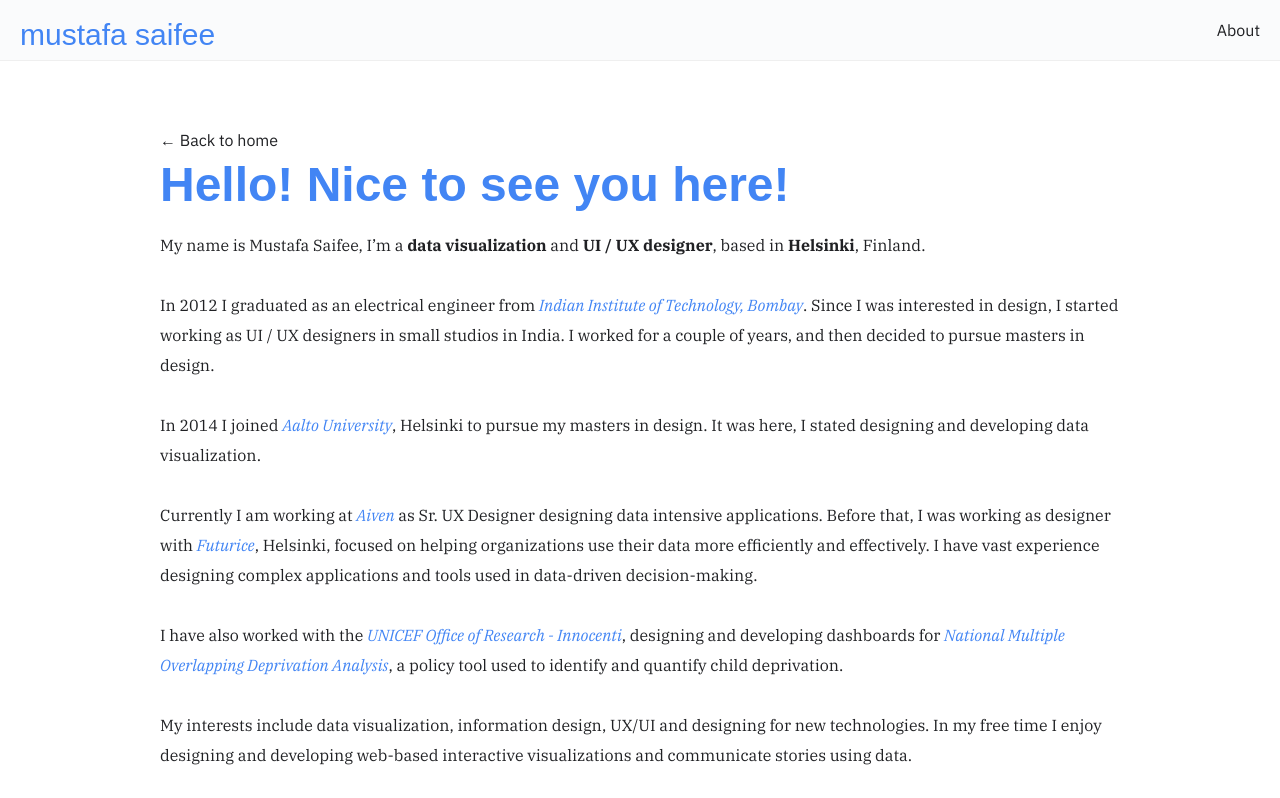
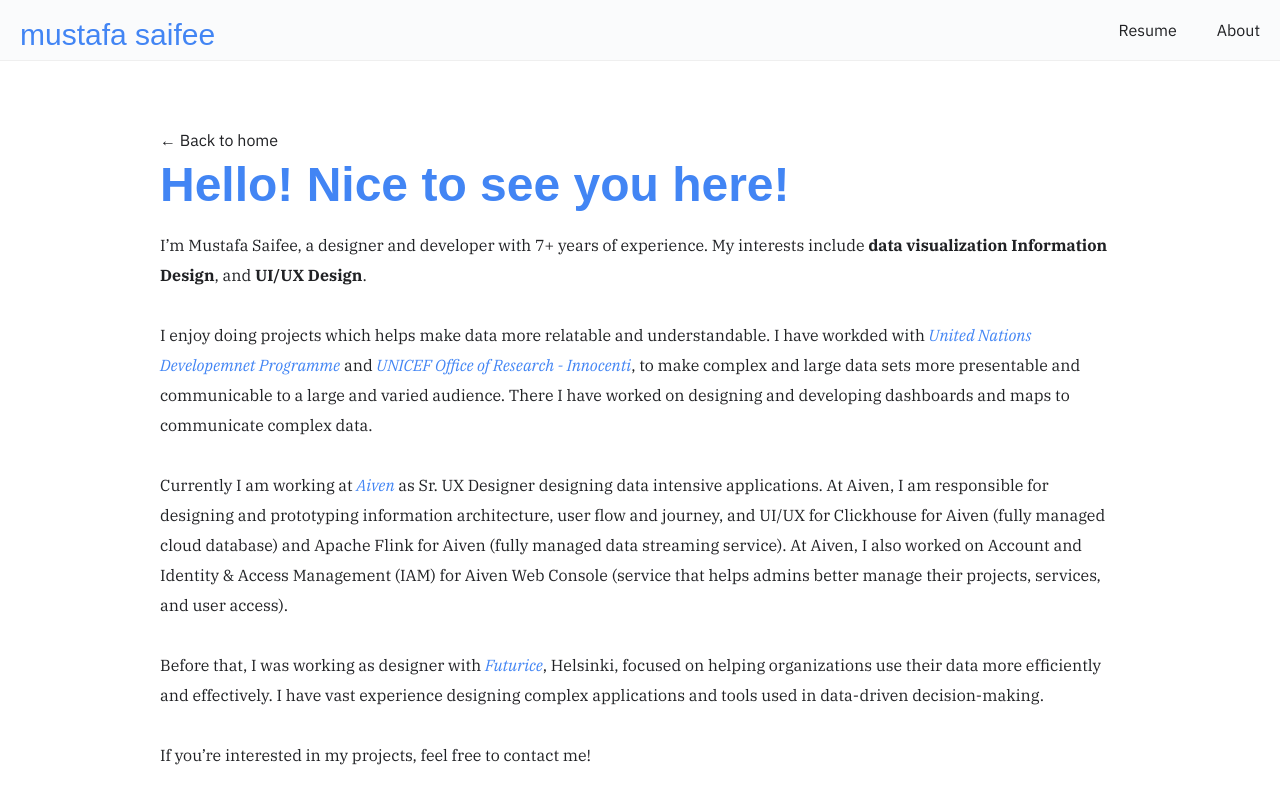
Before and after one commit to mustafasaifee42/personal-website, a React (Create React App) app: page /about in a window 1280 px wide. Shown: the top 798 px of the page. Built offline with nearby package versions, Linux system fonts and the light colour scheme; a web font is replaced by a local one.

Commit message:
Add resume

```diff
--- a/src/About.tsx
+++ b/src/About.tsx
@@ -9,7 +9,6 @@
       <Link to={`/`}>
         <div className="backButton sansSerif">← Back to home</div>
       </Link>
-
       <div className="header about">
         <div>
           <div className="headerTitle bold blue">
@@ -17,47 +16,56 @@
           </div>
           <div className="headerBody">
             <br />
-            My name is Mustafa Saifee, I’m a{" "}
-            <span className="bold">data visualization</span> and{" "}
-            <span className="bold">UI / UX designer</span>, based in{" "}
-            <span className="bold">Helsinki</span>, Finland.
+            I’m Mustafa Saifee, a designer and developer with 7+ years of
+            experience. My interests include{" "}
+            <span className="bold">data visualization</span>{" "}
+            <span className="bold">Information Design</span>, and{" "}
+            <span className="bold">UI/UX Design</span>.
             <br />
-            <br />
-            In 2012 I graduated as an electrical engineer from{" "}
+            <br />I enjoy doing projects which helps make data more relatable
+            and understandable. I have workded with{" "}
             <a
               href="http://www.iitb.ac.in/"
               rel="noopener noreferrer"
               target="_blank"
               className="link"
             >
-              Indian Institute of Technology, Bombay
+              United Nations Developemnet Programme
             </a>
-            . Since I was interested in design, I started working as UI / UX
-            designers in small studios in India. I worked for a couple of years,
-            and then decided to pursue masters in design.
-            <br />
-            <br />
-            In 2014 I joined{" "}
+            {" "}and{" "}
             <a
-              href="https://aaltovcd.fi/"
+              href="https://www.unicef-irc.org/"
               rel="noopener noreferrer"
               target="_blank"
               className="link"
             >
-              Aalto University
+              UNICEF Office of Research - Innocenti
             </a>
-            , Helsinki to pursue my masters in design. It was here, I stated
-            designing and developing data visualization.
+            , to make complex and large data sets more presentable and
+            communicable to a large and varied audience. There I have worked on
+            designing and developing dashboards and maps to communicate complex
+            data.
             <br />
             <br />
-            Currently I am working at <a
+            Currently I am working at{" "}
+            <a
               href="https://aiven.io/"
               rel="noopener noreferrer"
               target="_blank"
               className="link"
             >
               Aiven
-            </a> as Sr. UX Designer designing data intensive applications.
+            </a>{" "}
+            as Sr. UX Designer designing data intensive applications. At Aiven,
+            I am responsible for designing and prototyping information
+            architecture, user flow and journey, and UI/UX for Clickhouse for
+            Aiven (fully managed cloud database) and Apache Flink for Aiven
+            (fully managed data streaming service). At Aiven, I also worked on
+            Account and Identity {"&"} Access Management (IAM) for Aiven Web
+            Console (service that helps admins better manage their projects,
+            services, and user access).
+            <br />
+            <br />
             Before that, I was working as designer with{" "}
             <a
               href="https://www.futurice.com/"
@@ -71,32 +79,6 @@
             efficiently and effectively. I have vast experience designing
             complex applications and tools used in data-driven decision-making.
             <br />
-            <br />I have also worked with the{" "}
-            <a
-              href="https://www.unicef-irc.org/"
-              rel="noopener noreferrer"
-              target="_blank"
-              className="link"
-            >
-              UNICEF Office of Research - Innocenti
-            </a>
-            , designing and developing dashboards for{" "}
-            <a
-              href="https://www.unicef-irc.org/research/multidimensional-overlapping-deprivation-analysis-moda-201-2015/"
-              rel="noopener noreferrer"
-              target="_blank"
-              className="link"
-            >
-              National Multiple Overlapping Deprivation Analysis
-            </a>
-            , a policy tool used to identify and quantify child deprivation.
-            <br />
-            <br />
-            My interests include data visualization, information design, UX/UI
-            and designing for new technologies. In my free time I enjoy
-            designing and developing web-based interactive visualizations and
-            communicate stories using data.
-            <br />
             <br />
             If you’re interested in my projects, feel free to contact me!
             <div style={{ margin: "20px" }} />
--- a/src/App.tsx
+++ b/src/App.tsx
@@ -58,9 +58,18 @@
         <Link to={`/`}>
           <div className="backToHome">mustafa saifee</div>
         </Link>
-        <Link to={`/about`}>
-          <div className="navItem sansSerif">About</div>
-        </Link>
+        <div className="rightNav">
+          <a
+            href="./Resume.pdf"
+            rel="noopener noreferrer"
+            target="_blank"
+          >
+            <div className="navItem sansSerif">Resume</div>
+          </a>
+          <Link to={`/about`}>
+            <div className="navItem sansSerif">About</div>
+          </Link>
+        </div>
       </header>
       <Route
         path={`/`}
--- a/src/css/navBar.css
+++ b/src/css/navBar.css
@@ -30,3 +30,7 @@
   color:var(--primary);
   font-weight: bold;
 }
+
+.rightNav{
+  display: flex;
+}
```
Also changed, not shown: public/mdFiles/fortumApollo.md (+4 -0 lines), public/mdFiles/omaFingrid.md (+4 -0 lines), public/mdFiles/vrOhjus.md (+4 -0 lines), 1 other file (tests, documents, lock files or other folders).
